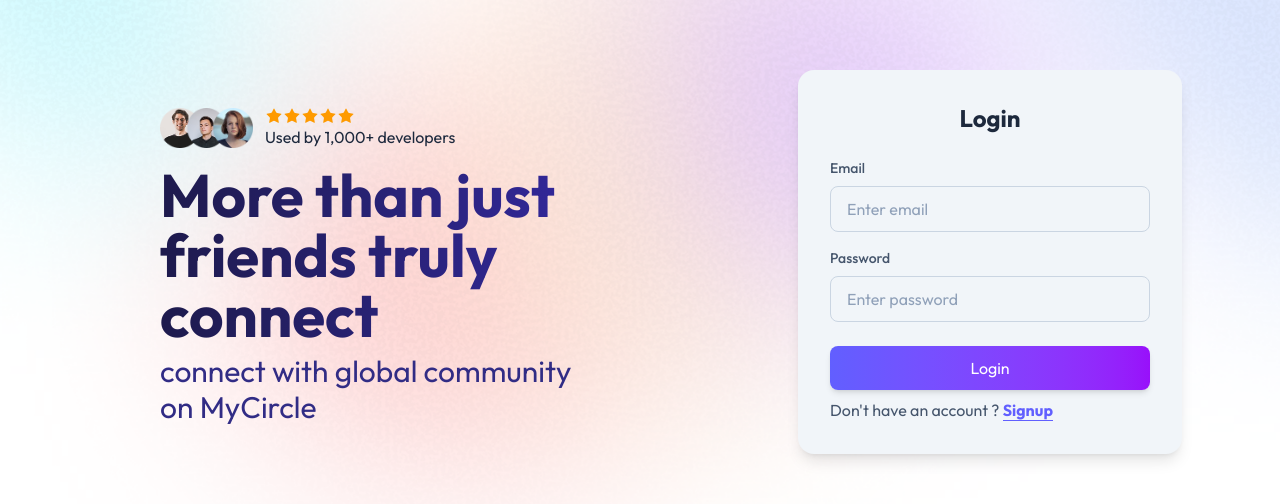
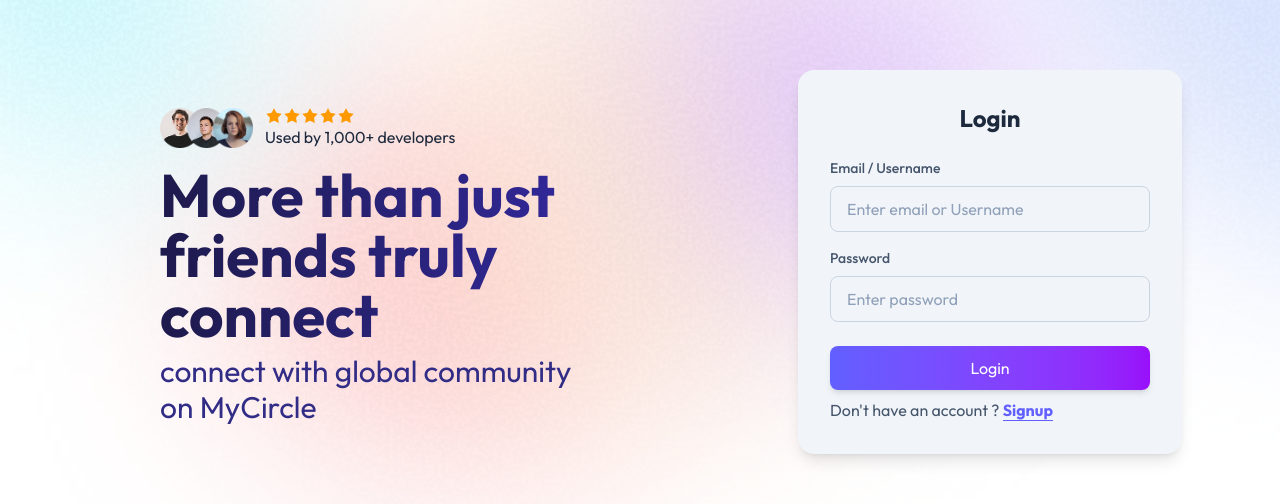
Before and after one commit to Ishwar-Sanap/Social-Media-App, a React (Vite) app in the folder frontend/: page / in a window 1280 px wide. Shown: the part 138-642 px from the top of the page. Built offline with nearby package versions, Linux system fonts and the light colour scheme; no server answers.

Commit message:
UI updated for loggin using username

```diff
--- a/frontend/src/pages/Login.jsx
+++ b/frontend/src/pages/Login.jsx
@@ -4,6 +4,7 @@
 import { loginUser, signupUser } from "../api/userAuthService";
 import { useDispatch } from "react-redux";
 import { addUser } from "../store/userSlice";
+import { isValidEmail } from "../utils/inputValidations";
 
 const Login = () => {
   const [showLoginForm, setShowLoginForm] = useState(true);
@@ -22,7 +23,12 @@
     if (showLoginForm) {
       async function loginTheUser() {
         try {
-          const res = await loginUser({ email, password });
+          let res = null;
+          if (isValidEmail(email)) {
+            res = await loginUser({ email, password });
+          } else {
+            res = await loginUser({ username: email, password });
+          }
           dispatch(addUser(res.data?.user));
         } catch (err) {
           setErrorMsg(err.response.data?.message);
@@ -126,11 +132,11 @@
           {!showLoginForm && (
             <>
               <label className="text-sm font-medium text-slate-600 dark:text-slate-400">
-                User name
+                Username
               </label>
               <input
                 type="text"
-                placeholder="Enter user name"
+                placeholder="Enter username"
                 required
                 name="userName"
                 className="border border-slate-300 rounded-lg px-4 py-2.5 text-md text-slate-800 dark:text-slate-100 placeholder-slate-400 focus:outline-none focus:ring-2 focus:ring-gray-400 focus:border-transparent transition mb-2"
@@ -138,16 +144,33 @@
             </>
           )}
 
+          {showLoginForm ? (
+            <>
+              <label className="text-sm font-medium text-slate-600 dark:text-slate-400">
+                Email / Username
+              </label>
+              <input
+                type="text"
+                placeholder="Enter email or Username"
+                name="email"
+                required
+                className="border border-slate-300 rounded-lg px-4 py-2.5 text-md text-slate-800 dark:text-slate-100 placeholder-slate-400 focus:outline-none focus:ring-2 focus:ring-gray-400 focus:border-transparent transition mb-2"
+              />
+            </>
+          ) : (
+            <>
               <label className="text-sm font-medium text-slate-600 dark:text-slate-400">
                 Email
               </label>
               <input
-            type="email"
+                type="text"
                 placeholder="Enter email"
                 name="email"
                 required
                 className="border border-slate-300 rounded-lg px-4 py-2.5 text-md text-slate-800 dark:text-slate-100 placeholder-slate-400 focus:outline-none focus:ring-2 focus:ring-gray-400 focus:border-transparent transition mb-2"
               />
+            </>
+          )}
 
           <label className="text-sm font-medium text-slate-600 dark:text-slate-400">
             Password
@@ -174,7 +197,7 @@
             <p className="text-slate-600 dark:text-slate-400">
               Don't have an account ?{" "}
               <span
-                className="text-indigo-500 border-b font-bold"
+                className="text-indigo-500 border-b font-bold cursor-pointer"
                 onClick={() => setShowLoginForm(!showLoginForm)}
               >
                 Signup{" "}
@@ -184,7 +207,7 @@
             <p className="text-slate-600 dark:text-slate-400">
               Already have an account ?{" "}
               <span
-                className="text-indigo-500 border-b font-bold"
+                className="text-indigo-500 border-b font-bold cursor-pointer"
                 onClick={() => setShowLoginForm(!showLoginForm)}
               >
                 login{" "}
--- /dev/null
+++ b/frontend/src/utils/inputValidations.js
@@ -0,0 +1,4 @@
+export const isValidEmail = (email)=>{
+    const emailPattern =  /^[a-zA-Z0-9._%+-]+@[a-zA-Z0-9.-]+\.[a-zA-Z]{2,}$/;
+    return emailPattern.test(email);
+}
```
Lines whose indentation alone changed are shown as unchanged.
